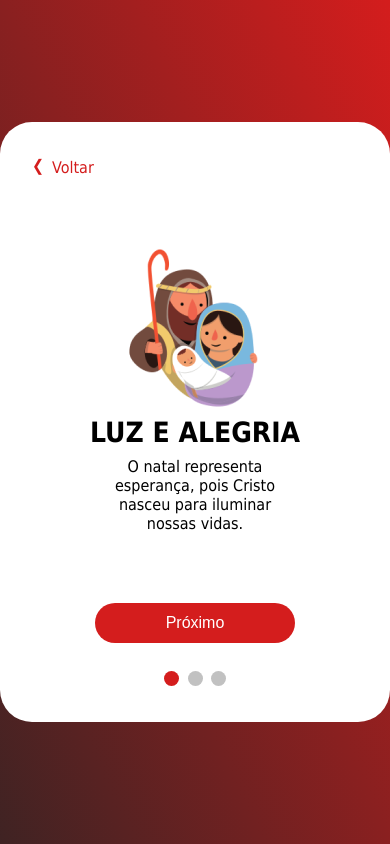
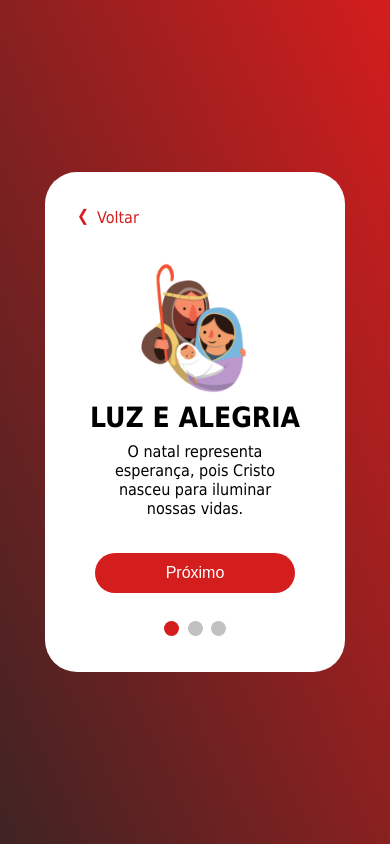
Before and after one commit to karleandrosilva/MeusProjetos, a plain HTML site: page carrossel/index.html in a window 390 px wide. Drawn offline with Linux system fonts and the light colour scheme.

Commit message:
responsividade

```diff
--- a/carrossel/style.css
+++ b/carrossel/style.css
@@ -27,7 +27,7 @@ main {
     justify-content: space-between;
     align-items: center;
     background-color: white;
-    width: 450px;
+    width: 400px;
     height: 600px;
     padding: 32px;
     border-radius: 32px;
@@ -109,3 +109,16 @@ footer > button {
     from {opacity: .2;}
     to {opacity: 1;}
 }
+
+@media only screen and (max-width: 600px) {
+    main {
+        width: 300px;
+        height: 500px;
+    }
+
+    img {
+        width: auto;
+        height: 130px;
+    }
+
+}
```
